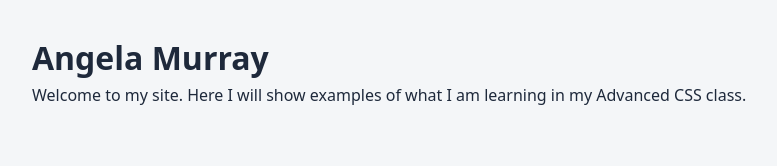
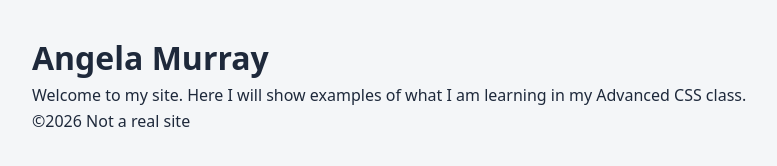
Before and after one commit to CatsRun/wdd331-portfolio, a plain HTML site: page Index.html in a window 1280 px wide. Shown: the whole page, without its empty margins (0-777 px from the left). Drawn offline with Linux system fonts and the light colour scheme.

Commit message:
Add footer

```diff
--- a/Index.html
+++ b/Index.html
@@ -12,6 +12,7 @@
         <p>Welcome to my site. Here I will show examples of what I am learning in my Advanced CSS class.</p>
     </header>
 
-    <footer></footer>
+    <footer>&copy;2026 Not a real site</footer>
 </body>
+
 </html>
```
